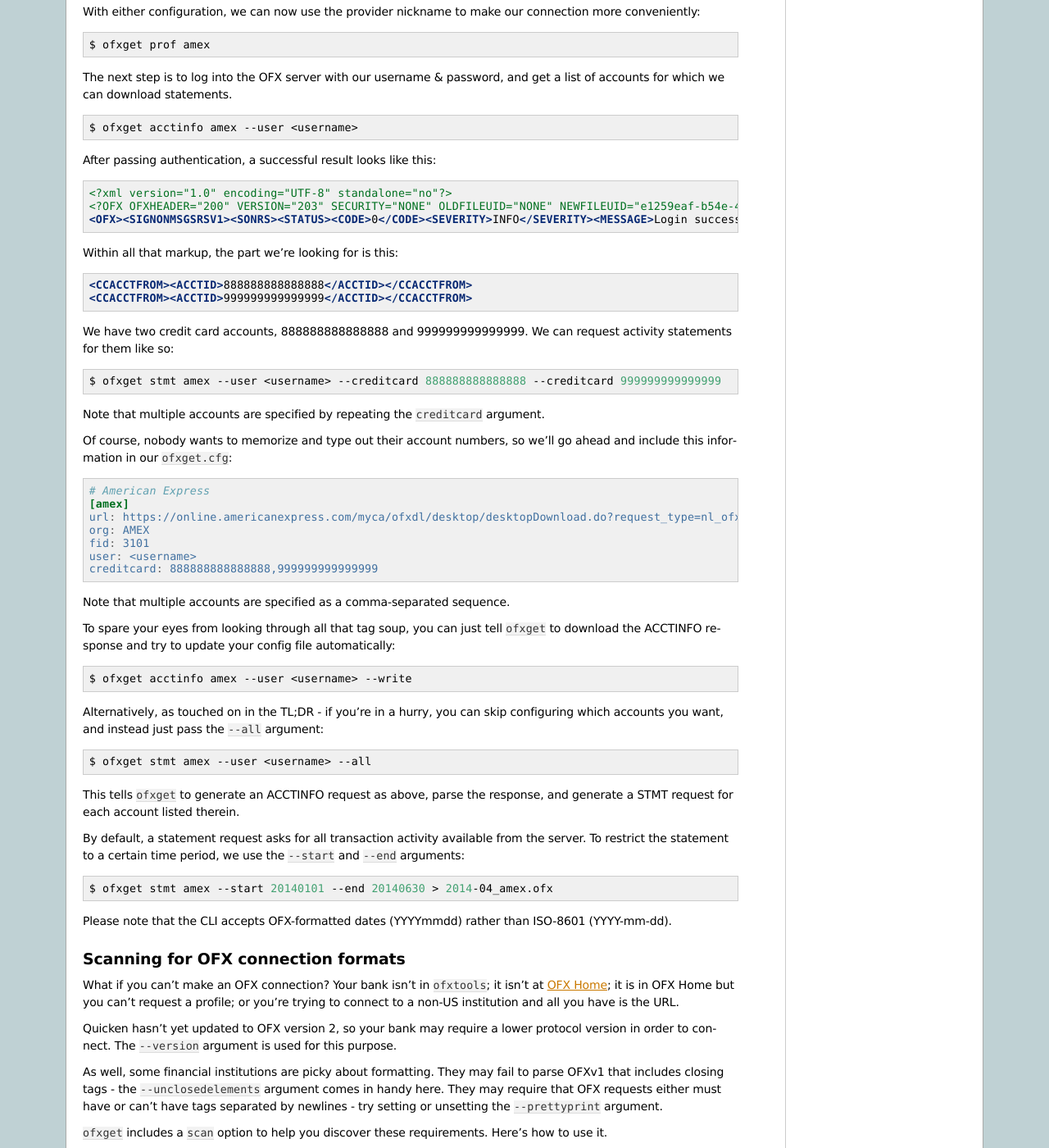
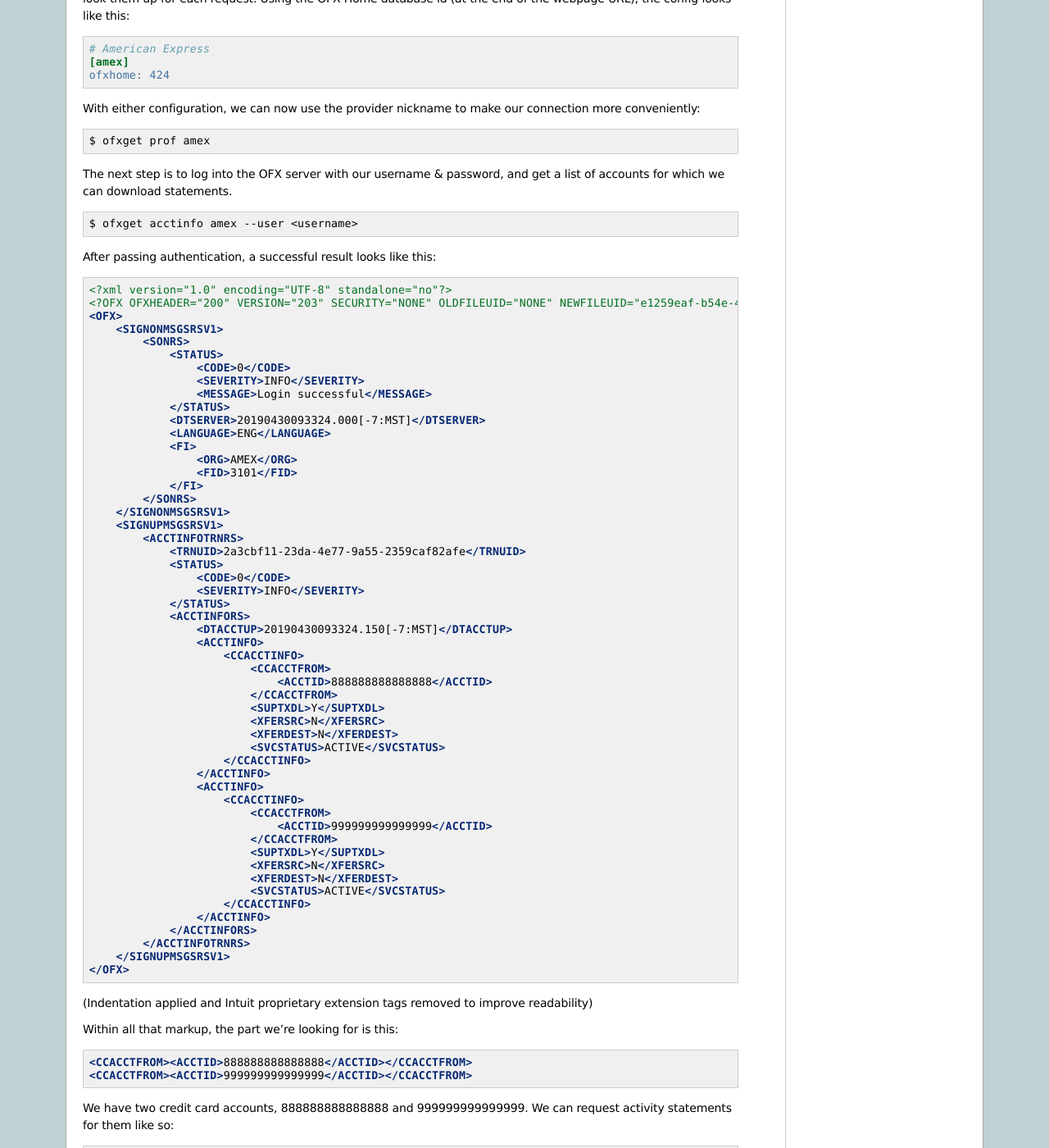
Before and after one commit to csingley/ofxtools, a Sphinx documentation site: the page built from docs/client.rst, in a window 1280 px wide and 1400 px high, scrolled down 2651 px. Shown: the whole window at 82% size. Built offline with Sphinx 7.4.7, drawn with Linux system fonts in a browser that asks for light colours; some of the changed text lies outside the part shown.

Commit message:
Improve formatting of docs/client.rst

```diff
--- a/docs/client.rst
+++ b/docs/client.rst
@@ -17,18 +17,19 @@ The ``ofxget`` shell script should have been installed by ``pip`` along with
 the ``ofxtools`` library.  If the install location isn't already in your
 ``$PATH``, you'll likely want to add it.
 
-    **User installation**
-    * Mac: ``~/Library/PythonX.Y/bin/ofxget``
-    * Windows: ``AppData\Roaming\Python\PythonXY\Scripts\ofxget``
-    * Linux/BSD/etc.: ``~/.local/bin/ofxget``
+    * User installation
 
-    **Site installation**
-    * Mac: ``/Library/Frameworks/Python.framework/Versions/X.Y/bin/ofxget``
-    * Windows: Good question; anybody know?
-    * Linux/BSD/etc.: ``/usr/local/bin/ofxget``
+        * Mac: ``~/Library/PythonX.Y/bin/ofxget``
+        * Windows: ``AppData\Roaming\Python\PythonXY\Scripts\ofxget``
+        * Linux/BSD/etc.: ``~/.local/bin/ofxget``
 
-    **Virtual environment installation**
-    * ``<venv_root>/bin/ofxget``
+    * Site installation
+
+        * Mac: ``/Library/Frameworks/Python.framework/Versions/X.Y/bin/ofxget``
+        * Windows: Good question; anybody know?
+        * Linux/BSD/etc.: ``/usr/local/bin/ofxget``
+
+    * Virtual environment installation: ``</path/to/venv/root>/bin/ofxget``
 
 If all else fails, you can execute ``</path/to/ofxtools>/scripts/ofxget.py``.
 
@@ -200,7 +201,60 @@ After passing authentication, a successful result looks like this:
 
     <?xml version="1.0" encoding="UTF-8" standalone="no"?>
     <?OFX OFXHEADER="200" VERSION="203" SECURITY="NONE" OLDFILEUID="NONE" NEWFILEUID="e1259eaf-b54e-46de-be22-fe07a9172b79"?>
-    <OFX><SIGNONMSGSRSV1><SONRS><STATUS><CODE>0</CODE><SEVERITY>INFO</SEVERITY><MESSAGE>Login successful</MESSAGE></STATUS><DTSERVER>20190430093324.000[-7:MST]</DTSERVER><LANGUAGE>ENG</LANGUAGE><FI><ORG>AMEX</ORG><FID>3101</FID></FI><ORIGIN.ID>FMPWeb</ORIGIN.ID><CUSTOMER.TYPE>BCM</CUSTOMER.TYPE><START.TIME>20190430093324</START.TIME></SONRS></SIGNONMSGSRSV1><SIGNUPMSGSRSV1><ACCTINFOTRNRS><TRNUID>2a3cbf11-23da-4e77-9a55-2359caf82afe</TRNUID><STATUS><CODE>0</CODE><SEVERITY>INFO</SEVERITY></STATUS><ACCTINFORS><DTACCTUP>20190430093324.150[-7:MST]</DTACCTUP><ACCTINFO><CCACCTINFO><CCACCTFROM><ACCTID>888888888888888</ACCTID><CYCLECUT.INDICATOR>false</CYCLECUT.INDICATOR><PURGE.INDICATOR>false</PURGE.INDICATOR><INTL.INDICATOR>false</INTL.INDICATOR></CCACCTFROM><SUPTXDL>Y</SUPTXDL><XFERSRC>N</XFERSRC><XFERDEST>N</XFERDEST><SVCSTATUS>ACTIVE</SVCSTATUS></CCACCTINFO></ACCTINFO><ACCTINFO><CCACCTINFO><CCACCTFROM><ACCTID>999999999999999</ACCTID><CYCLECUT.INDICATOR>false</CYCLECUT.INDICATOR><PURGE.INDICATOR>false</PURGE.INDICATOR><INTL.INDICATOR>false</INTL.INDICATOR></CCACCTFROM><SUPTXDL>Y</SUPTXDL><XFERSRC>N</XFERSRC><XFERDEST>N</XFERDEST><SVCSTATUS>ACTIVE</SVCSTATUS></CCACCTINFO></ACCTINFO></ACCTINFORS></ACCTINFOTRNRS></SIGNUPMSGSRSV1></OFX>
+    <OFX>
+        <SIGNONMSGSRSV1>
+            <SONRS>
+                <STATUS>
+                    <CODE>0</CODE>
+                    <SEVERITY>INFO</SEVERITY>
+                    <MESSAGE>Login successful</MESSAGE>
+                </STATUS>
+                <DTSERVER>20190430093324.000[-7:MST]</DTSERVER>
+                <LANGUAGE>ENG</LANGUAGE>
+                <FI>
+                    <ORG>AMEX</ORG>
+                    <FID>3101</FID>
+                </FI>
+            </SONRS>
+        </SIGNONMSGSRSV1>
+        <SIGNUPMSGSRSV1>
+            <ACCTINFOTRNRS>
+                <TRNUID>2a3cbf11-23da-4e77-9a55-2359caf82afe</TRNUID>
+                <STATUS>
+                    <CODE>0</CODE>
+                    <SEVERITY>INFO</SEVERITY>
+                </STATUS>
+                <ACCTINFORS>
+                    <DTACCTUP>20190430093324.150[-7:MST]</DTACCTUP>
+                    <ACCTINFO>
+                        <CCACCTINFO>
+                            <CCACCTFROM>
+                                <ACCTID>888888888888888</ACCTID>
+                            </CCACCTFROM>
+                            <SUPTXDL>Y</SUPTXDL>
+                            <XFERSRC>N</XFERSRC>
+                            <XFERDEST>N</XFERDEST>
+                            <SVCSTATUS>ACTIVE</SVCSTATUS>
+                        </CCACCTINFO>
+                    </ACCTINFO>
+                    <ACCTINFO>
+                        <CCACCTINFO>
+                            <CCACCTFROM>
+                                <ACCTID>999999999999999</ACCTID>
+                            </CCACCTFROM>
+                            <SUPTXDL>Y</SUPTXDL>
+                            <XFERSRC>N</XFERSRC>
+                            <XFERDEST>N</XFERDEST>
+                            <SVCSTATUS>ACTIVE</SVCSTATUS>
+                        </CCACCTINFO>
+                    </ACCTINFO>
+                </ACCTINFORS>
+            </ACCTINFOTRNRS>
+        </SIGNUPMSGSRSV1>
+    </OFX>
+
+(Indentation applied and Intuit proprietary extension tags removed to improve
+readability)
 
 Within all that markup, the part we're looking for is this:
 
@@ -360,8 +414,8 @@ there's some important information in the SIGNONINFO.
 Both Chase and BofA have the CLIENTUIDREQ flag set, which means you'll need to
 set ``clientuid`` (a valid UUID4 value) in your ``ofxget.cfg``.
 
-Not to worry.  ``ofxget`` will automatically set a global default CLIENTUID for
-you if you have it ``--write`` a configuration.  You can override this global
+Not to worry!  ``ofxget`` will automatically set a global default CLIENTUID for
+you if you ask it to ``--write`` a configuration.  You can override this global
 default by setting a ``clientuid`` value under a server section in your config
 file (in UUID4 format).  More conveniently, you can just pass ``ofxget``
 the ``--clientuid`` option, e.g.:
```
